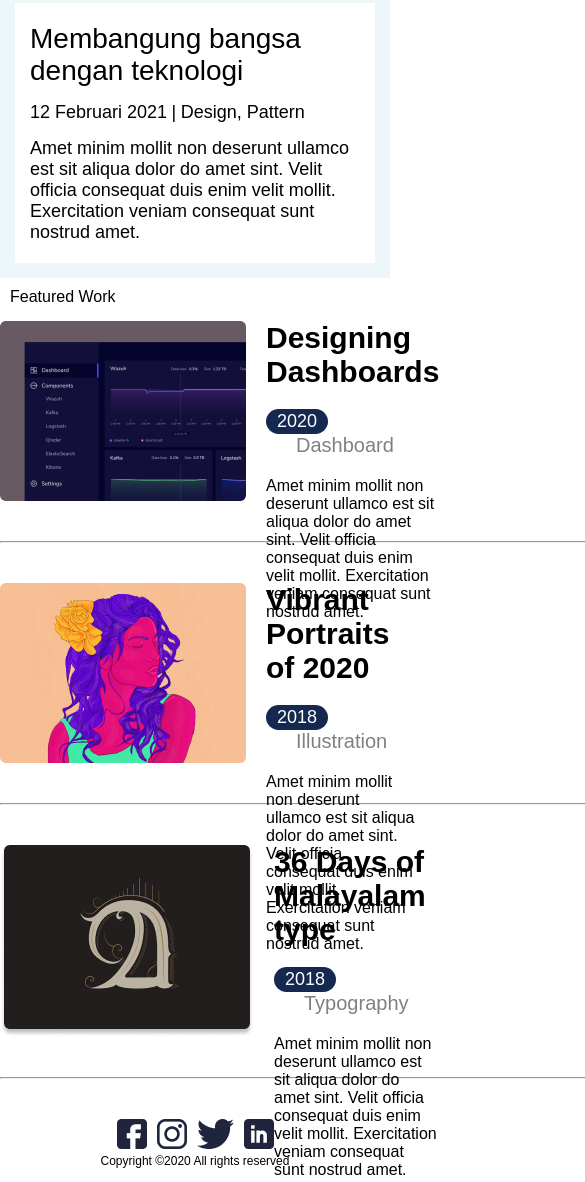
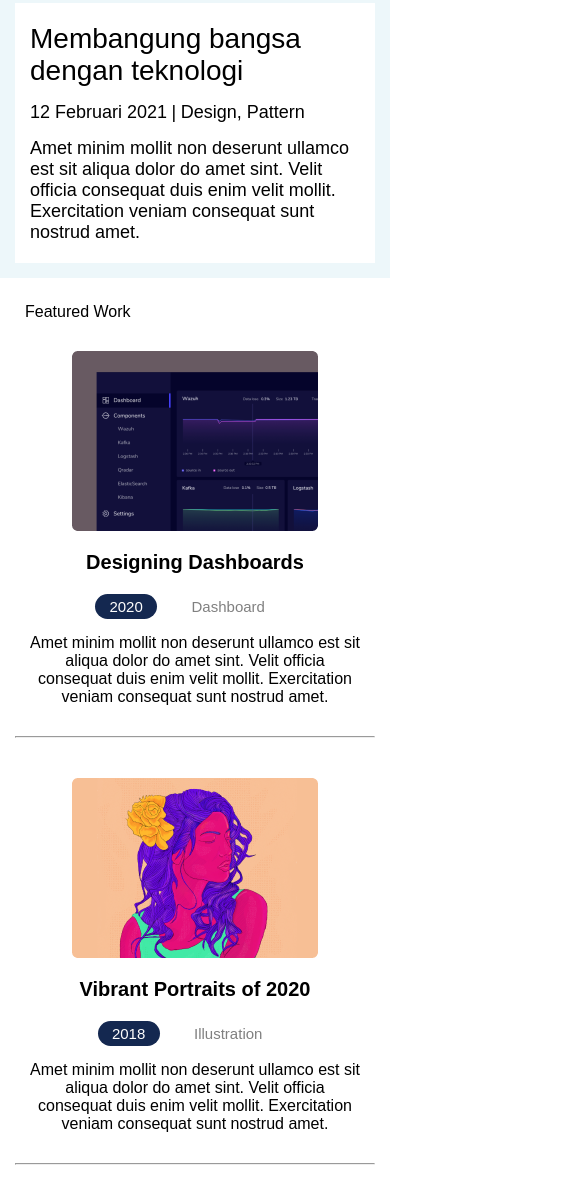
Before and after one commit to rajamalikulfajar/portofolio, a plain HTML site: page index.html in a window 390 px wide. Shown: the part 1100-2282 px from the top of the page, 585 px wide, since content can reach past the window. Drawn offline with Linux system fonts and the light colour scheme.

Commit message:
commit coba responsif

```diff
--- a/style.css
+++ b/style.css
@@ -208,6 +208,53 @@ hr {
         flex-direction: column;
     }
 
+    .content {
+        display: flex;
+        flex-direction: column;
+        padding: 15px 15px;
+    }
 
+    .featured {
+        display: flex;
+    }
+
+    .content-work {
+        display: flex;
+        flex-direction: column;
+        margin-top: 20px;
+        width: auto;
+
+    }
+
+    .content-image {
+        display: flex;
+        justify-content: center;
+    }
+
+    .content-text {
+        text-align: center;
+        width: auto;
+    }
+
+    .content-text h2 {
+        font-size: 20px;
+    }
+
+    .content-text button {
+        font-size: 15px;
+    }
+
+    .content-text label {
+        font-size: 15px;
+    }
+
+    .content-text p {
+        margin: 15px 15px;
+    }
+    hr {
+        width: auto;
+        margin-top: 20px;
+        margin-bottom: 20px;
+    }
 
 }
```
